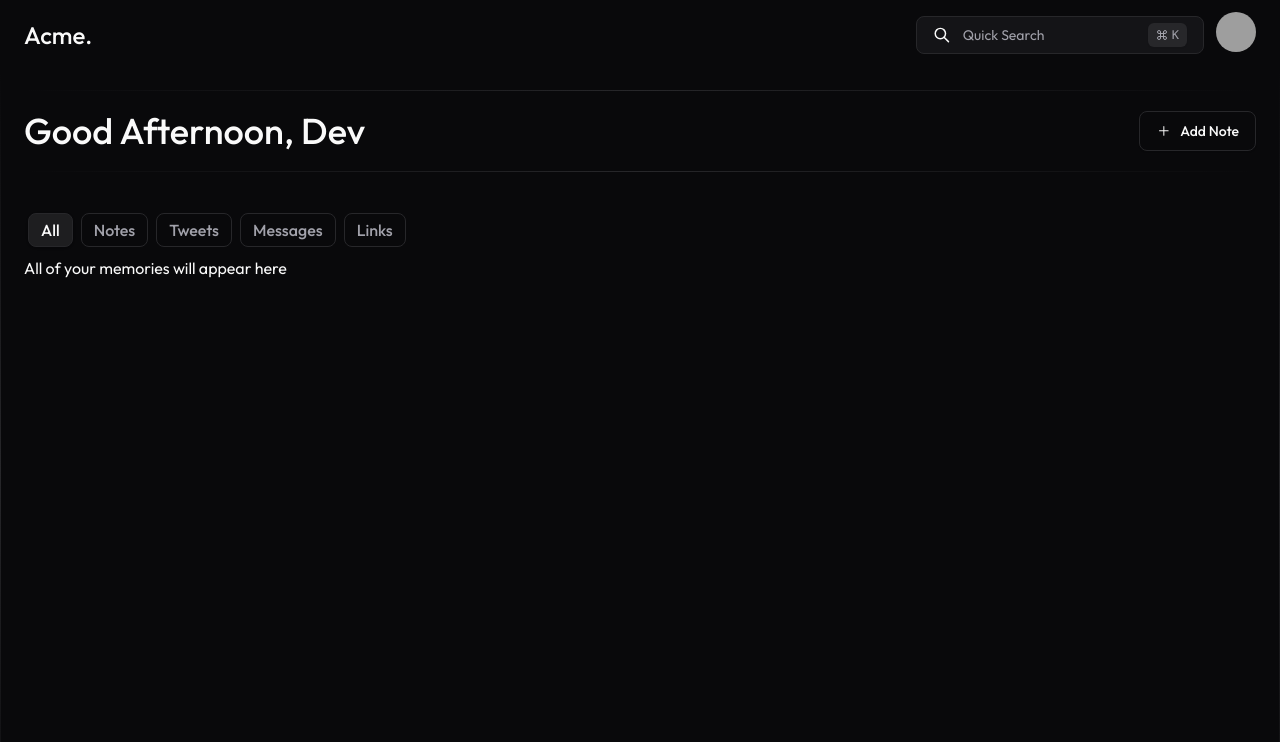
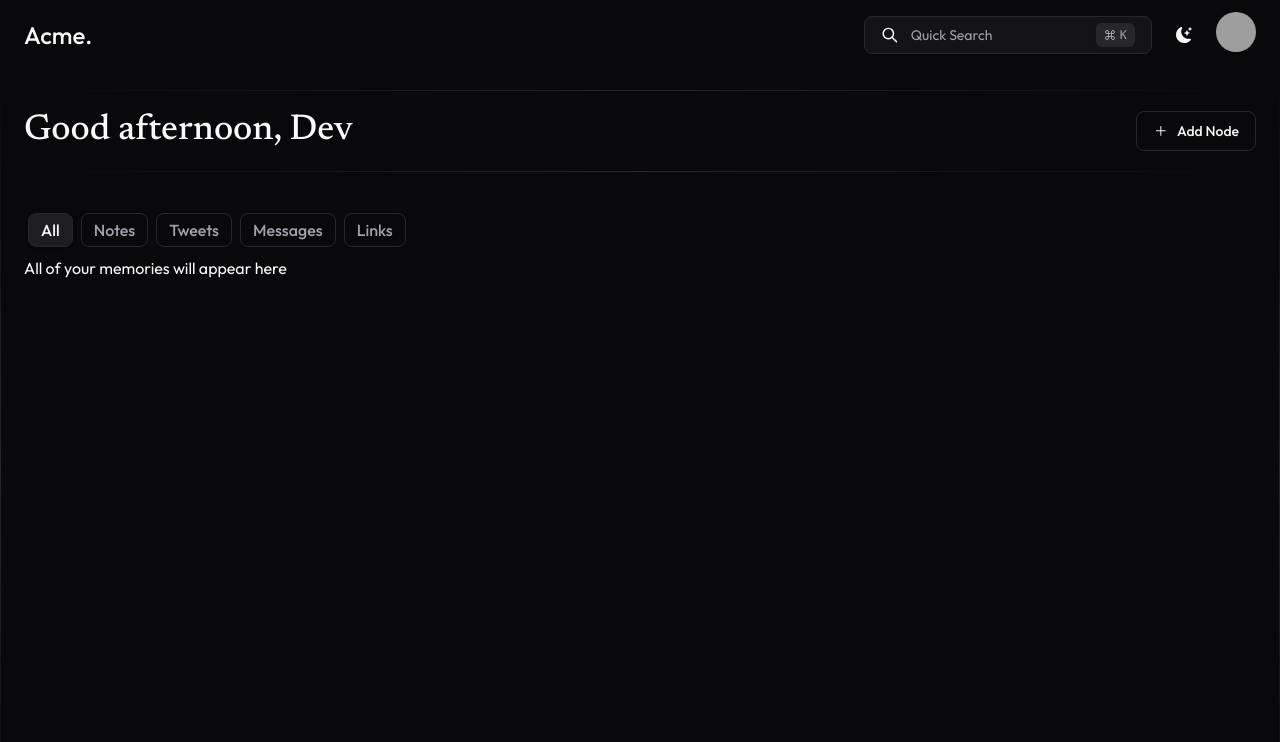
Before and after one commit to raodevendrasingh/airtheon-web, a Next.js app: page /dash in a window 1280 px wide. Shown: the top 742 px of the page. Built offline with nearby package versions, Linux system fonts and the light colour scheme; grey boxes are pictures that could not be loaded.

Commit message:
refactor: add new font & cleanup UI

```diff
--- a/package.json
+++ b/package.json
@@ -15,9 +15,13 @@
     "dependencies": {
         "@neondatabase/serverless": "^0.10.4",
         "@radix-ui/react-avatar": "^1.1.2",
+        "@radix-ui/react-collapsible": "^1.1.2",
         "@radix-ui/react-dialog": "^1.1.4",
+        "@radix-ui/react-dropdown-menu": "^2.1.4",
+        "@radix-ui/react-separator": "^1.1.1",
         "@radix-ui/react-slot": "^1.1.1",
         "@radix-ui/react-tabs": "^1.1.2",
+        "@radix-ui/react-tooltip": "^1.1.6",
         "class-variance-authority": "^0.7.1",
         "clsx": "^2.1.1",
         "cmdk": "1.0.0",
@@ -25,7 +29,7 @@
         "dotenv": "^16.4.7",
         "drizzle-orm": "^0.37.0",
         "drizzle-zod": "^0.5.1",
-        "lucide-react": "^0.464.0",
+        "lucide-react": "^0.468.0",
         "next": "15.1.0",
         "next-themes": "^0.4.4",
         "pg": "^8.13.1",
--- a/src/app/(core)/_components/Navbar.tsx
+++ b/src/app/(core)/_components/Navbar.tsx
@@ -1,6 +1,7 @@
 import React from "react";
 import { UserMenuDropdown } from "./UserMenuDropdown";
 import { SearchBox } from "./SearchBox";
+import { ThemeModeToggle } from "@/components/ThemeModeToggle";
 
 export const Navbar = () => {
     return (
@@ -11,6 +12,7 @@ export const Navbar = () => {
                 </div>
                 <div className="flex items-center gap-3">
                     <SearchBox />
+                    <ThemeModeToggle />
                     <UserMenuDropdown />
                 </div>
             </div>
--- a/src/app/(core)/_components/SearchBox.tsx
+++ b/src/app/(core)/_components/SearchBox.tsx
@@ -62,7 +62,7 @@ export const SearchBox = () => {
                 </div>
             </button>
 
-            <CommandDialog open={open} onOpenChange={setOpen} showCloseButton={false}>
+            <CommandDialog open={open} onOpenChange={setOpen}>
                 <DialogTitle className="sr-only">Quick Search</DialogTitle>
                 <CommandInput placeholder="Type to search..." />
                 <CommandList>
--- a/src/app/(core)/dash/page.tsx
+++ b/src/app/(core)/dash/page.tsx
@@ -14,12 +14,14 @@ export default function page() {
                 <div className="relative -top-5 h-[1px] w-full bg-gradient-to-r from-transparent via-border to-transparent" />
                 <div className="flex items-center justify-between">
                     <span>
-                        <h1 className="text-4xl font-medium">{greeting}, {user}</h1>
+                        <h1 className="text-4xl font-medium font-serif ">
+                            {greeting}, {user}
+                        </h1>
                     </span>
                     <span className="flex items-center">
                         <Button variant="outline">
                             <GoPlus />
-                            <span>Add Note</span>
+                            <span>Add Node</span>
                         </Button>
                     </span>
                 </div>
--- a/src/app/layout.tsx
+++ b/src/app/layout.tsx
@@ -1,13 +1,19 @@
 import type { Metadata } from "next";
-import { Outfit } from "next/font/google";
+import { Outfit, Newsreader } from "next/font/google";
 import { ThemeProvider as NextThemesProvider } from "next-themes";
 import ThemeProvider from "@/providers/ThemeProvider";
 import "./globals.css";
 
 const outfit = Outfit({
     subsets: ["latin"],
-    weight: ["300", "400", "500", "700"],
+    weight: ["100", "200", "300", "400", "500", "600", "700", "800", "900"],
     variable: "--font-outfit",
+});
+
+const newsreader = Newsreader({
+    subsets: ["latin"],
+    weight: ["200", "300", "400", "500", "600", "700", "800"],
+    variable: "--font-newsreader",
 });
 
 export const metadata: Metadata = {
@@ -22,7 +28,9 @@ export default function RootLayout({
 }>) {
     return (
         <html lang="en" suppressHydrationWarning className="scrollbar-hide">
-            <body className={`${outfit.className} antialiased`}>
+            <body
+                className={`${outfit.variable} ${newsreader.variable} ${outfit.className} antialiased`}
+            >
                 <NextThemesProvider
                     attribute="class"
                     defaultTheme="dark"
--- a/src/components/ThemeModeToggle.tsx
+++ b/src/components/ThemeModeToggle.tsx
@@ -16,7 +16,7 @@ export function ThemeModeToggle() {
         >
             <BsFillSunFill className="absolute h-4 w-4 rotate-0 scale-100 transition-all dark:-rotate-90 dark:scale-0" />
             <BsFillMoonStarsFill className="absolute h-4 w-4 rotate-90 scale-0 transition-all dark:rotate-0 dark:scale-100" />
-            <span className="">Toggle Theme</span>
+            <span className="sr-only">Toggle Theme</span>
         </Button>
     );
 }
--- a/src/utils/Greetings.ts
+++ b/src/utils/Greetings.ts
@@ -1,10 +1,10 @@
 export const getGreeting = (): string => {
     const hour = new Date().getHours();
     if (hour < 12) {
-        return "Good Morning";
+        return "Good morning";
     } else if (hour < 18) {
-        return "Good Afternoon";
+        return "Good afternoon";
     } else {
-        return "Good Evening";
+        return "Good evening";
     }
 };
--- a/tailwind.config.ts
+++ b/tailwind.config.ts
@@ -13,7 +13,8 @@ export default {
                 xs: "480px",
             },
             fontFamily: {
-                outfit: "var(--font-outfit)",
+                sans: "var(--font-outfit)",
+                serif: "var(--font-newsreader)",
             },
             colors: {
                 background: "hsl(var(--background))",
```
Also changed, not shown: 1 other file (tests, documents, lock files or other folders).
